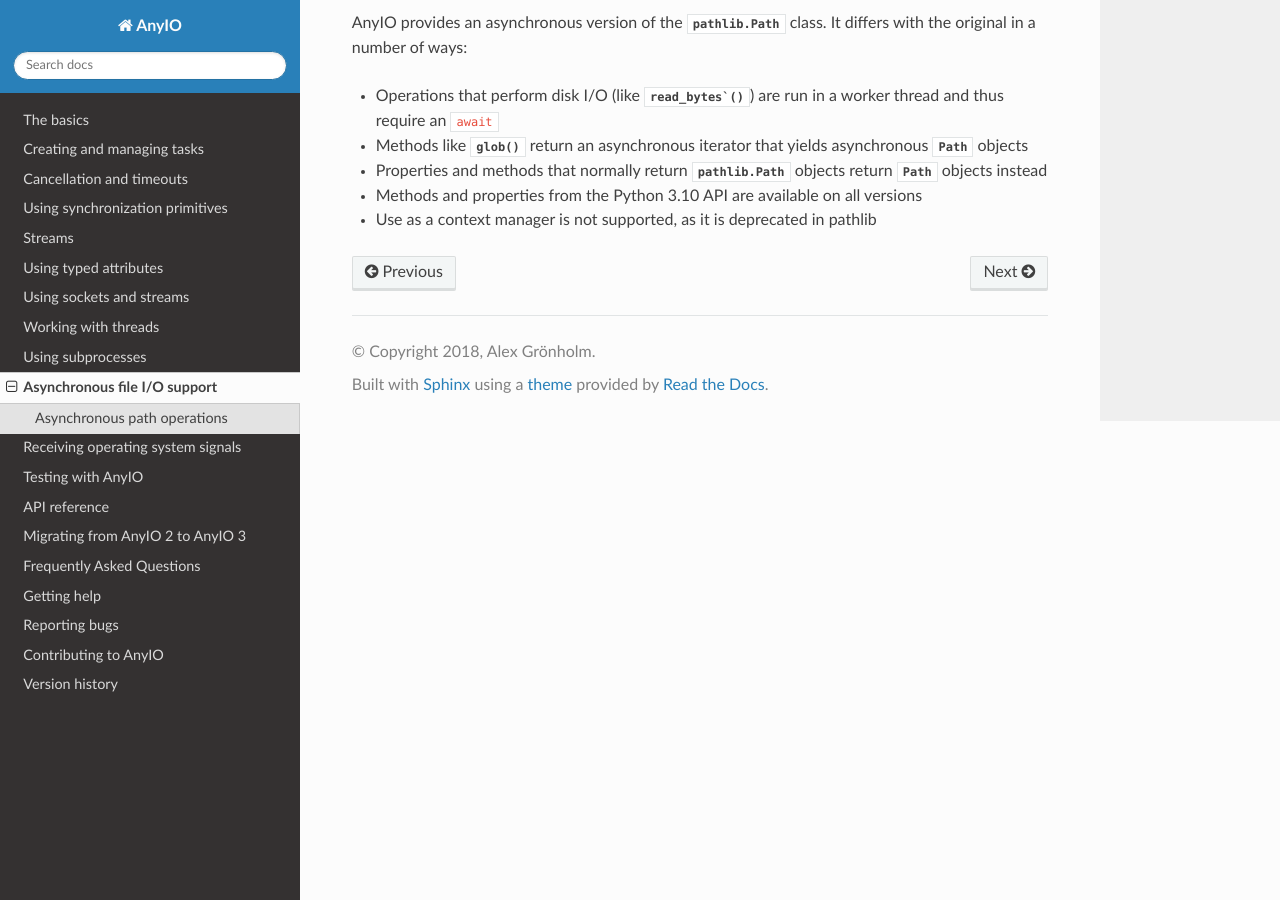
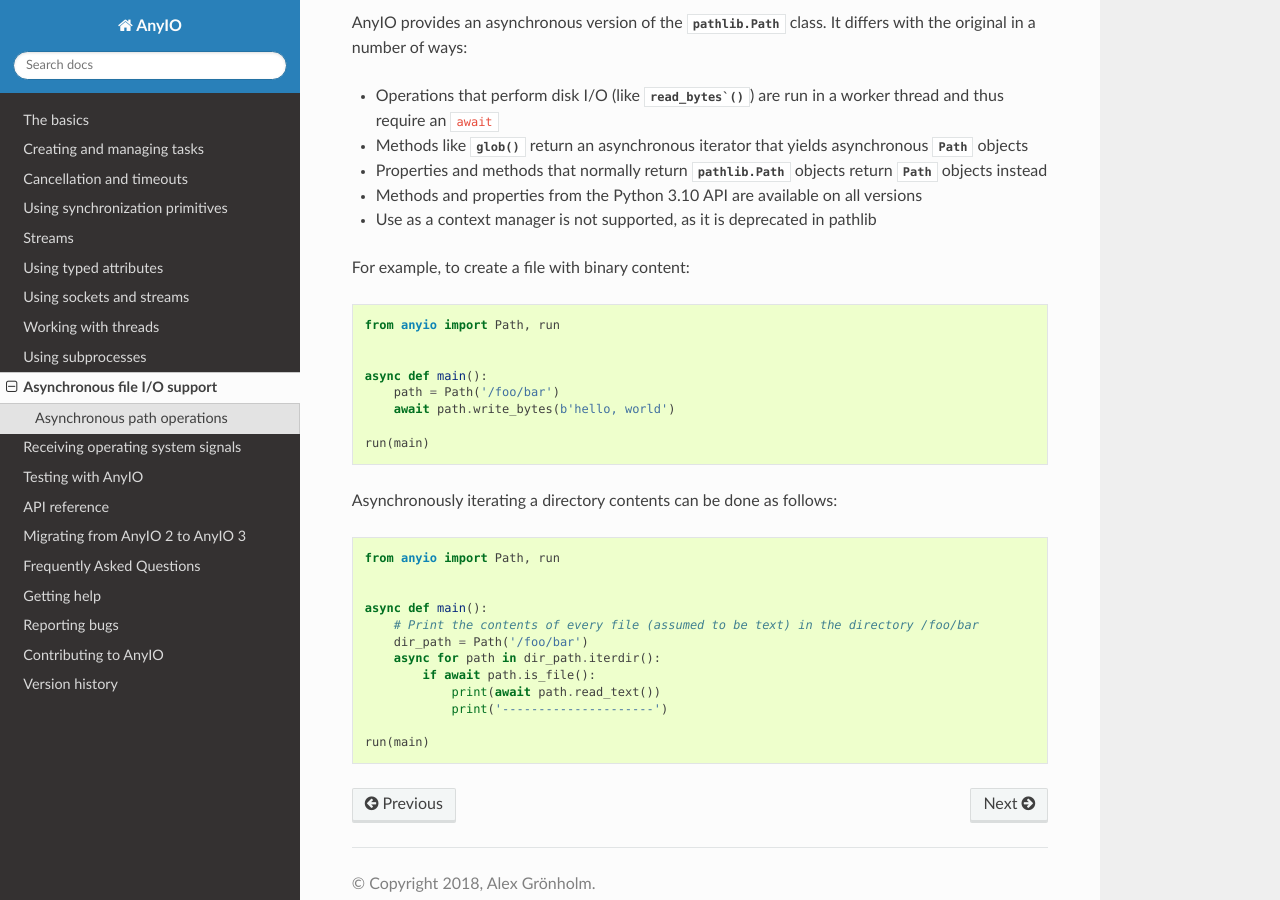
Before and after one commit to agronholm/anyio, a Sphinx documentation site: the page built from docs/fileio.rst, in a window 1280 px wide and 900 px high, scrolled down 900 px. Built offline with Sphinx 7.4.7 and the Read the Docs theme 2.0.0, drawn with Linux system fonts in a browser that asks for light colours.

Commit message:
Added more documentation

```diff
--- a/docs/fileio.rst
+++ b/docs/fileio.rst
@@ -47,3 +47,29 @@
   objects instead
 * Methods and properties from the Python 3.10 API are available on all versions
 * Use as a context manager is not supported, as it is deprecated in pathlib
+
+For example, to create a file with binary content::
+
+    from anyio import Path, run
+
+
+    async def main():
+        path = Path('/foo/bar')
+        await path.write_bytes(b'hello, world')
+
+    run(main)
+
+Asynchronously iterating a directory contents can be done as follows::
+
+    from anyio import Path, run
+
+
+    async def main():
+        # Print the contents of every file (assumed to be text) in the directory /foo/bar
+        dir_path = Path('/foo/bar')
+        async for path in dir_path.iterdir():
+            if await path.is_file():
+                print(await path.read_text())
+                print('---------------------')
+
+    run(main)
```
